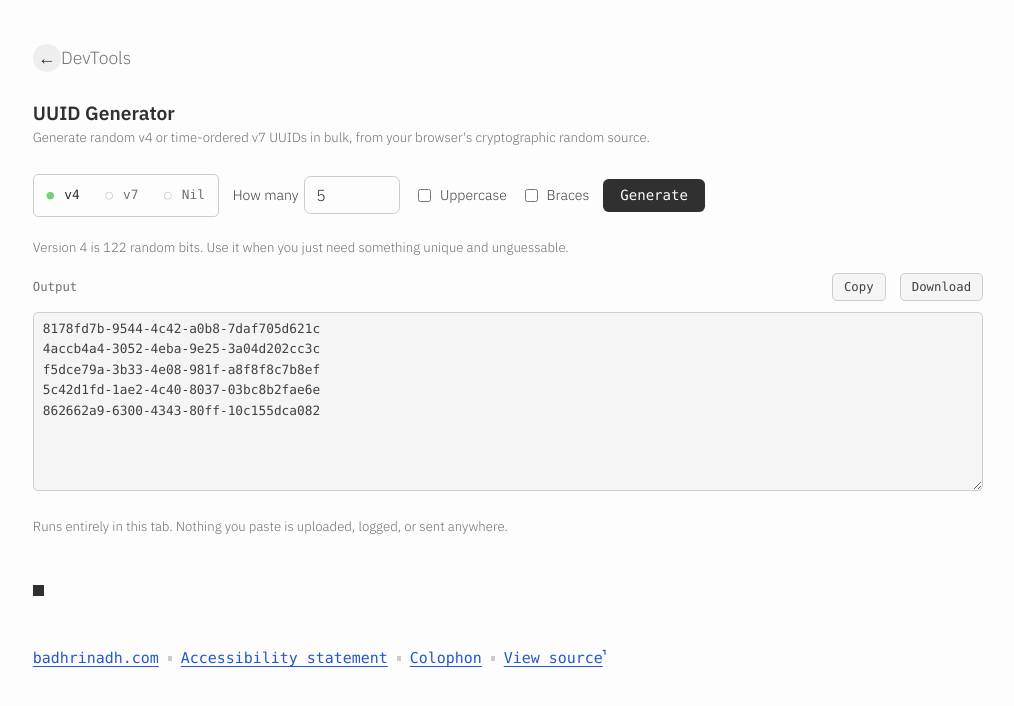
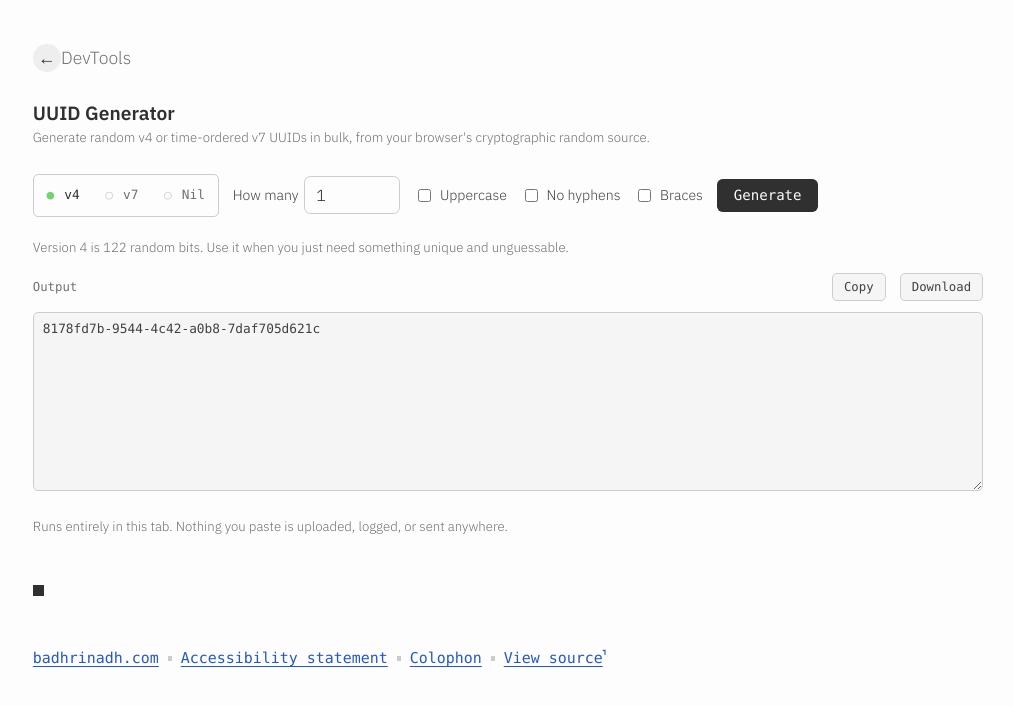
Before and after one commit to BadhriNadhBade/devtools, a Jekyll site: the page built from _tools/uuid-generator.html, in a window 1280 px wide. Shown: the top 706 px of the page, without its empty margins (132-1146 px from the left). Built offline with Jekyll 4.4.1, drawn with Linux system fonts in a browser that asks for light colours; Markdown is read by kramdown in place of the engine named in the settings.

Commit message:
Add 'No hyphens' option to UUID generator and update quantity default value

```diff
--- a/_tools/uuid-generator.html
+++ b/_tools/uuid-generator.html
@@ -21,12 +21,17 @@
 
   <label class="tool-check">
     How many
-    <input type="number" class="tool-text tool-number" id="quantity" value="5" min="1" max="500" step="1">
+    <input type="number" class="tool-text tool-number" id="quantity" value="1" min="1" max="500" step="1">
   </label>
 
   <label class="tool-check">
     <input type="checkbox" id="uppercase">
     Uppercase
+  </label>
+
+  <label class="tool-check">
+    <input type="checkbox" id="no-hyphens">
+    No hyphens
   </label>
 
   <label class="tool-check">
--- a/assets/js/tools/uuid-generator.js
+++ b/assets/js/tools/uuid-generator.js
@@ -3,6 +3,7 @@
 const output = $('#output')
 const quantity = $('#quantity')
 const uppercase = $('#uppercase')
+const noHyphens = $('#no-hyphens')
 const braces = $('#braces')
 const hint = $('#version-hint')
 
@@ -64,6 +65,7 @@
     values = Array.from({ length: count }, make)
   }
 
+  if (noHyphens.checked) values = values.map(value => value.replace(/-/g, ''))
   if (uppercase.checked) values = values.map(value => value.toUpperCase())
   if (braces.checked) values = values.map(value => `{${value}}`)
 
@@ -77,7 +79,7 @@
   download('uuids.txt', output.value)
 })
 
-live([quantity, uppercase, braces], generate)
+live([quantity, noHyphens, uppercase, braces], generate)
 copyButton($('#copy'), () => output.value)
 
 hint.textContent = HINTS[readVersion()]
```
